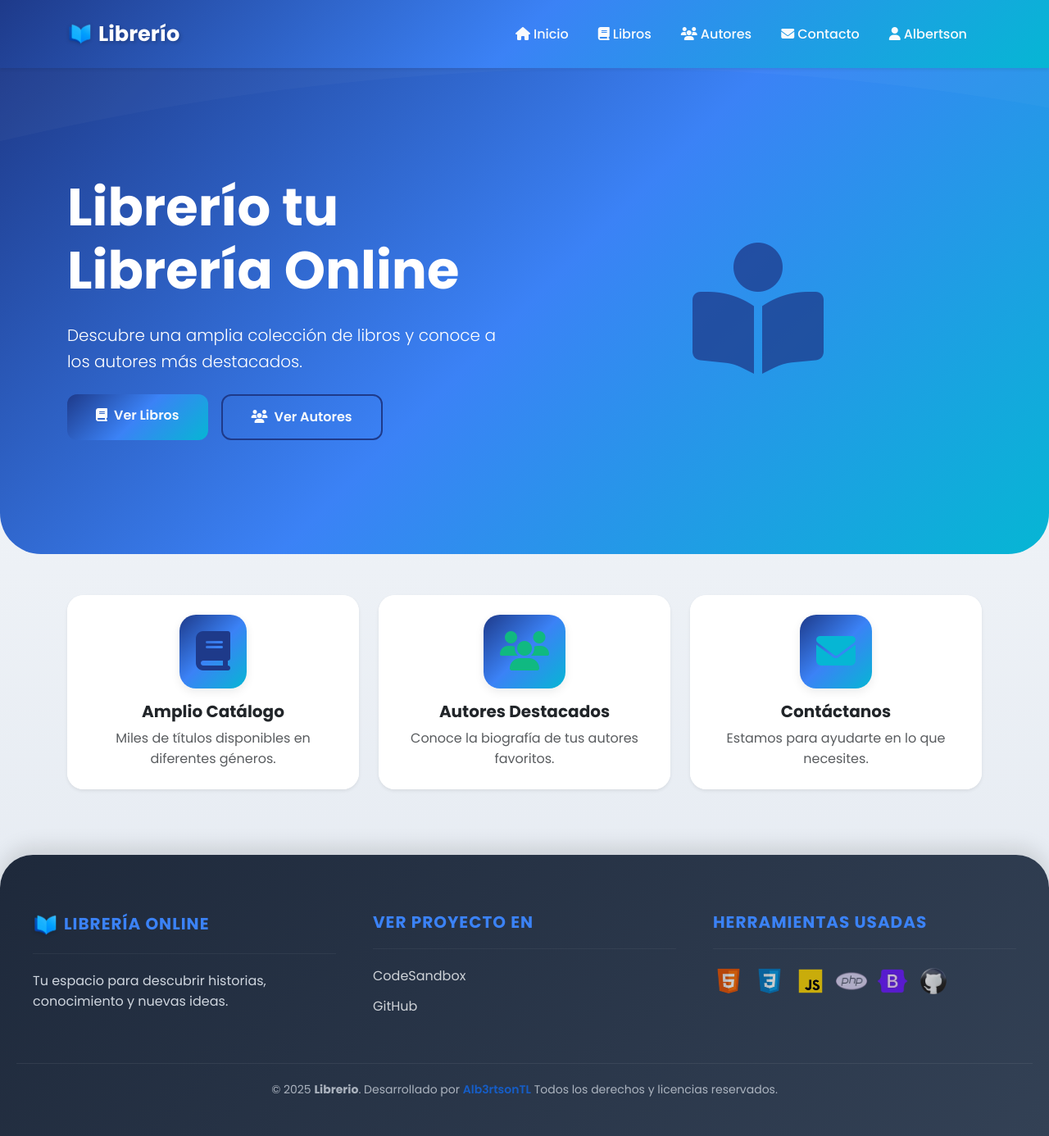
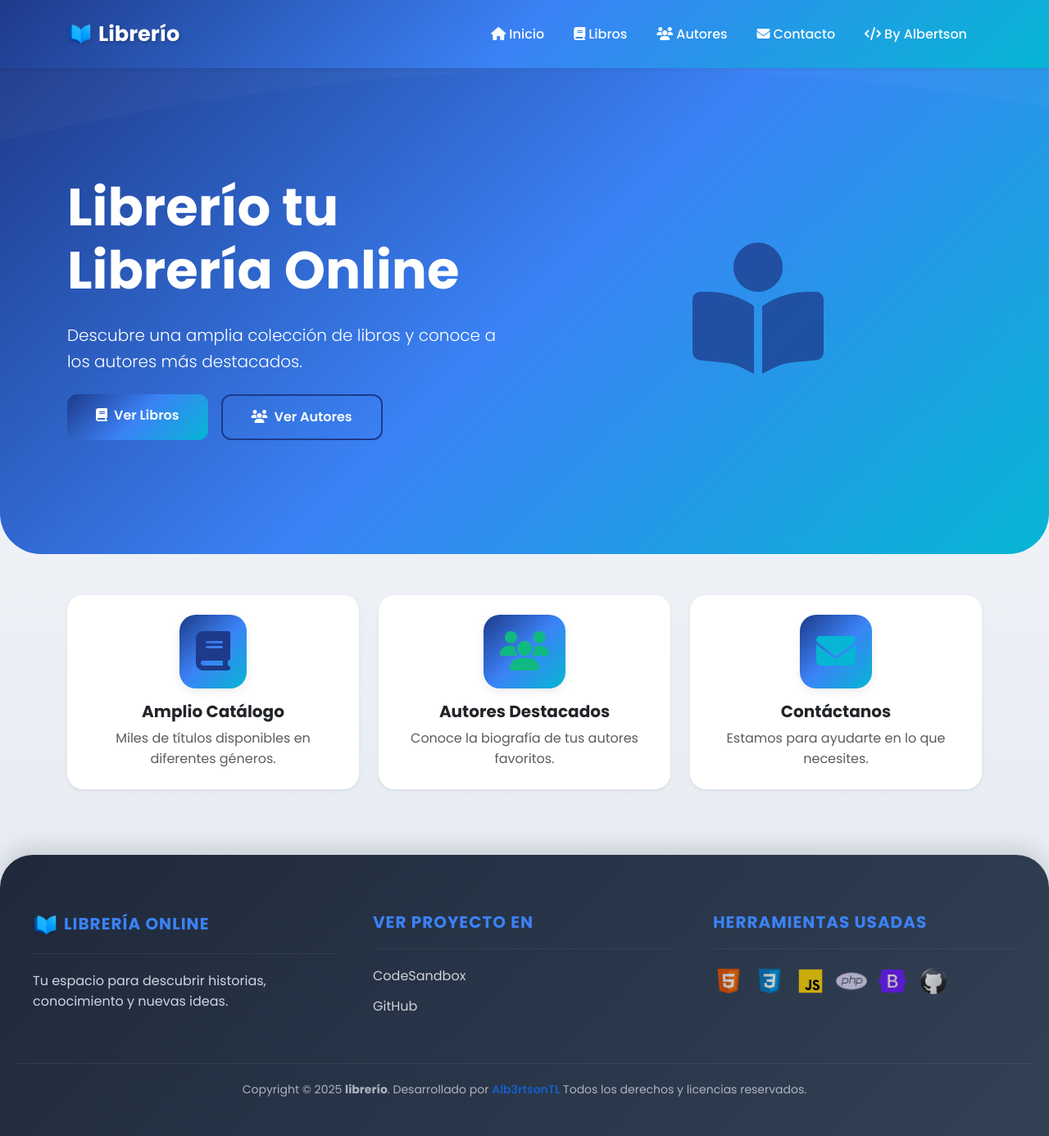
Before and after one commit to Alb3rtsonTL/PW-ProyectoFinal-Librerio, a PHP site: page /Proyecto/index.php in a window 1280 px wide. Shown: the whole page at 82% size. Run offline with PHP 8.4, Linux system fonts and the light colour scheme; some libraries are stand-ins or nearby versions.

Commit message:
Actualización de metadatos y  cambio de "Librerio" a "librerío"

```diff
--- a/autores.php
+++ b/autores.php
@@ -23,7 +23,7 @@ $stmt->execute();
     <meta charset="UTF-8">
     <meta name="viewport" content="width=device-width, initial-scale=1.0">
     <meta name="description" content="Apartado para ver las informaciones de los autores">
-    <meta name="keywords" content="Autores, Escritores, Biografías, Literatura, Libros, Obras, Autores destacados, Escritores famosos, Catálogo de autores, Librerio">
+    <meta name="keywords" content="Autores, Escritores, Biografías, Literatura, Libros, Obras, Autores destacados, Escritores famosos, Catálogo de autores, librerío">
 
     <title><?php echo isset($page_title) ? $page_title : 'Librería Online'; ?></title>
 
--- a/contacto.php
+++ b/contacto.php
@@ -55,7 +55,7 @@ if ($_SERVER['REQUEST_METHOD'] == 'POST') {
     <meta charset="UTF-8">
     <meta name="viewport" content="width=device-width, initial-scale=1.0">
     <meta name="description" content="Apartado de contacto">
-    <meta name="keywords" content="Autores, Escritores, Biografías, Literatura, Libros, Obras, Autores destacados, Escritores famosos, Catálogo de autores, Librerio">
+    <meta name="keywords" content="Autores, Escritores, Biografías, Literatura, Libros, Obras, Autores destacados, Escritores famosos, Catálogo de autores, librerío">
 
     <title><?php echo isset($page_title) ? $page_title : 'Librería Online'; ?></title>
 
@@ -159,7 +159,7 @@ if ($_SERVER['REQUEST_METHOD'] == 'POST') {
                         <div class="text-center p-4 bg-light rounded">
                             <i class="fas fa-envelope fa-2x text-info mb-3"></i>
                             <h5 class="fw-bold">Email</h5>
-                            <p class="text-muted mb-0">info@librerio.###<br>soporte@librerio.###</p>
+                            <p class="text-muted mb-0">info@librerío.###<br>soporte@librerío.###</p>
                         </div>
                     </div>
                 </div>
--- a/index.php
+++ b/index.php
@@ -5,8 +5,8 @@
     <!-- Meta-etiquetas -->
     <meta charset="UTF-8">
     <meta name="viewport" content="width=device-width, initial-scale=1.0">
-    <meta name="description" content="Tu biblioteca digital para explorar libros, autores y géneros. Descubre, busca y organiza tu lectura con la plataforma moderna de Librerio.">
-    <meta name="keywords" content="Autores, Escritores, Biografías, Literatura, Libros, Obras, Autores destacados, Escritores famosos, Catálogo de autores, Librerio">
+    <meta name="description" content="Tu biblioteca digital para explorar libros, autores y géneros. Descubre, busca y organiza tu lectura con la plataforma moderna de librerío.">
+    <meta name="keywords" content="Autores, Escritores, Biografías, Literatura, Libros, Obras, Autores destacados, Escritores famosos, Catálogo de autores, librerío">
 
     <title><?php echo isset($page_title) ? $page_title : 'Librería Online'; ?></title>
 
@@ -14,7 +14,7 @@
     <meta name="author" content="Alb3rtsonTL - Albertson Terrero">
     <meta name="robots" content="index, follow">
     <meta name="og:title" content="<?php echo isset($page_title) ? $page_title : 'Librería Online'; ?>">
-    <meta name="og:description" content="Librerio es una plataforma digital diseñada para descubrir libros, explorar autores, gestionar colecciones y acceder a contenido literario de forma ágil y moderna.">
+    <meta name="og:description" content="librerío es una plataforma digital diseñada para descubrir libros, explorar autores, gestionar colecciones y acceder a contenido literario de forma ágil y moderna.">
     <?php
     $page_title = "Inicio - Librería Online";
     include_once 'layouts/header.php';
--- a/layouts/footer.php
+++ b/layouts/footer.php
@@ -11,7 +11,7 @@
                 <hr>
                 <ul>
                     <li><a href="#">CodeSandbox</a></li>
-                    <li><a href="https://github.com/Alb3rtsonTL/PW-ProyectoFinal-Librerio">GitHub</a></li>
+                    <li><a href="https://github.com/Alb3rtsonTL/PW-ProyectoFinal-librerío">GitHub</a></li>
                 </ul>
             </div>
             <div class="footer-col herramientas">
@@ -29,7 +29,7 @@
         </div>
         <div class="footer-bottom">
             <p>
-                © 2025 <strong>Librerio</strong>.
+                Copyright &copy; <?php echo date('Y'); ?>  <strong>librerío</strong>.
                 Desarrollado por <strong><a href="https://github.com/Alb3rtsonTL" target="_blank">Alb3rtsonTL</a></strong>
                 Todos los derechos y licencias reservados.
             </p>
@@ -37,7 +37,8 @@
     </footer>
 
     <!-- Bootstrap JS -->
-    <script src="https://cdn.jsdelivr.net/npm/bootstrap@5.3.0/dist/js/bootstrap.bundle.min.js"></script>
+    <script src="assets/js/bootstrap.bundle.min.js"></script>
+
     <!-- Custom JS -->
     <script src="assets/js/mian.js"></script>
     </body>
--- a/layouts/header.php
+++ b/layouts/header.php
@@ -1,9 +1,9 @@
-<meta name="og:image" content="assets/icons/Librerio.webp">
+<meta name="og:image" content="assets/icons/librerío.webp">
 
     <link rel="shortcut icon" href="assets/icons/librerio-logo.webp" type="image/x-icon">
 
     <!-- Bootstrap CSS -->
-    <link href="https://cdn.jsdelivr.net/npm/bootstrap@5.3.0/dist/css/bootstrap.min.css" rel="stylesheet">
+    <link href="assets/css/bootstrap.min.css" rel="stylesheet">
     <!-- Font Awesome -->
     <link rel="stylesheet" href="https://cdnjs.cloudflare.com/ajax/libs/font-awesome/6.4.0/css/all.min.css">
     <!-- Google Fonts -->
--- a/layouts/navbar.php
+++ b/layouts/navbar.php
@@ -24,7 +24,7 @@
                         <a class="nav-link" href="contacto.php"><i class="fas fa-envelope me-1"></i>Contacto</a>
                     </li>
                     <li class="nav-item">
-                        <a class="nav-link" href="contacto.php"><i class="fas fa-user me-1"></i>Albertson</a>
+                        <a class="nav-link" href="Albertson.php"><i class="fas fa-code me-1"></i>By Albertson</a>
                     </li>
                 </ul>
             </div>
--- a/libros.php
+++ b/libros.php
@@ -22,7 +22,7 @@ $stmt->execute();
     <meta charset="UTF-8">
     <meta name="viewport" content="width=device-width, initial-scale=1.0">
     <meta name="description" content="Apartado para ver las informaciones de los libros">
-    <meta name="keywords" content="Autores, Escritores, Biografías, Literatura, Libros, Obras, Autores destacados, Escritores famosos, Catálogo de autores, Librerio">
+    <meta name="keywords" content="Autores, Escritores, Biografías, Literatura, Libros, Obras, Autores destacados, Escritores famosos, Catálogo de autores, librerío">
 
     <title><?php echo isset($page_title) ? $page_title : 'Librería Online'; ?></title>
 
```
Also changed, not shown: assets/icons/Libreio.webp (deleted).
